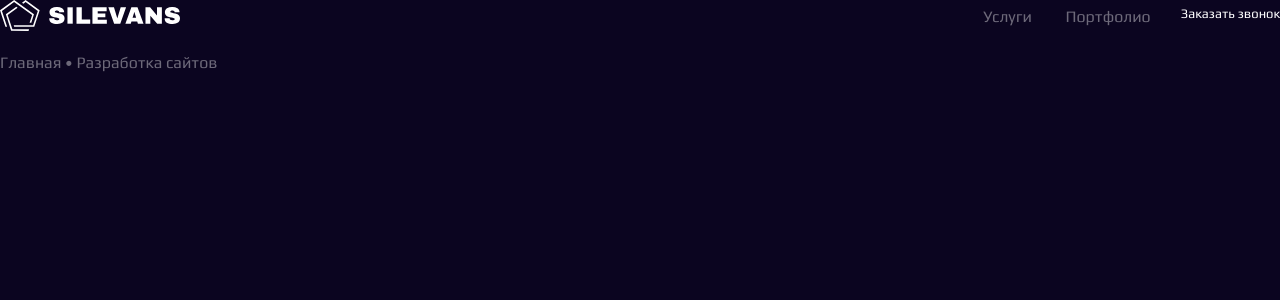
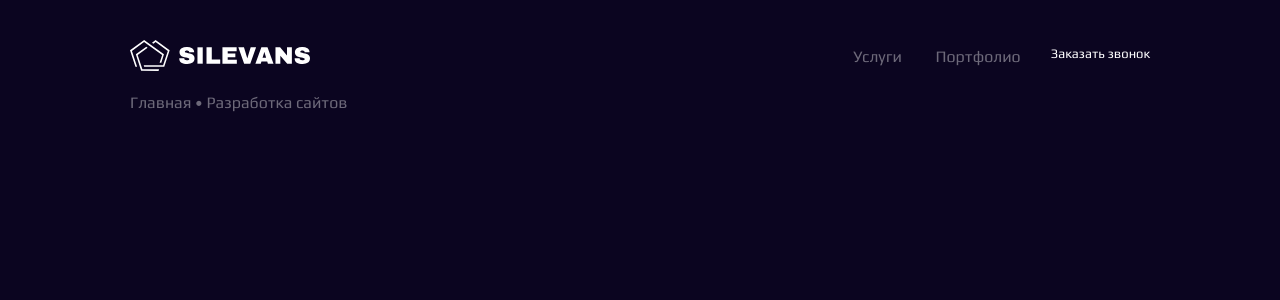
Before and after one commit to JulieBenchuk/web-studio, a Next.js app: page / in a window 1280 px wide. Shown: the top 300 px of the page. Built offline with nearby package versions, Linux system fonts and the light colour scheme.

Commit message:
feat: added header wrapper style

```diff
--- a/src/pages/index.tsx
+++ b/src/pages/index.tsx
@@ -3,6 +3,7 @@ import React from "react";
 import style from '../styles/Home.module.scss'
 import Header from "@/components/common/header/Header";
 import Wrapper from "@/components/common/wrapper";
+import headerStyle from './../styles/components/header.module.scss'
 
 export default function Home() {
     return (
@@ -14,7 +15,8 @@ export default function Home() {
                 <link rel="icon" href="/favicon.ico"/>
             </Head>
             <main className={style.main}>
-                <Wrapper><Header isMainPage={true} currentPage={"Разработка сайтов"}/></Wrapper>
+                <Wrapper className={headerStyle.wrapper}><Header isMainPage={true}
+                                                                 currentPage={"Разработка сайтов"}/></Wrapper>
             </main>
         </>
     )
--- a/src/styles/components/header.module.scss
+++ b/src/styles/components/header.module.scss
@@ -1,4 +1,12 @@
 @import "src/styles/variables";
+
+.wrapper {
+  position: absolute;
+  left: 130px;
+  right: 130px;
+  top: 40px;
+
+}
 
 .header {
   color: $text-color-primary;
```
